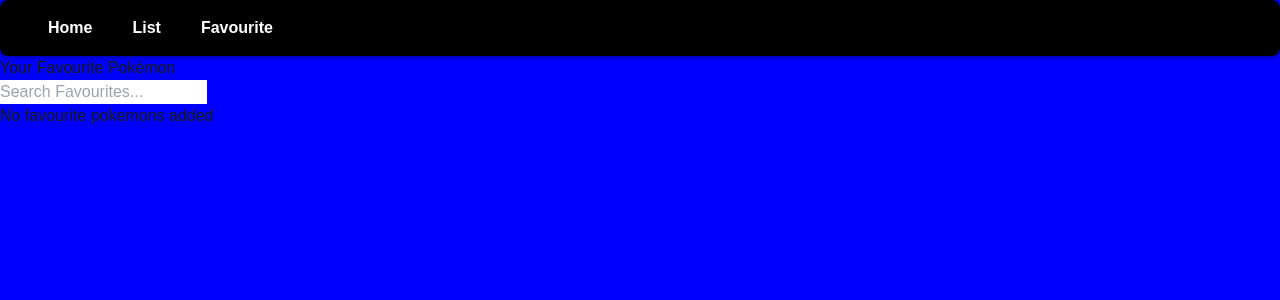
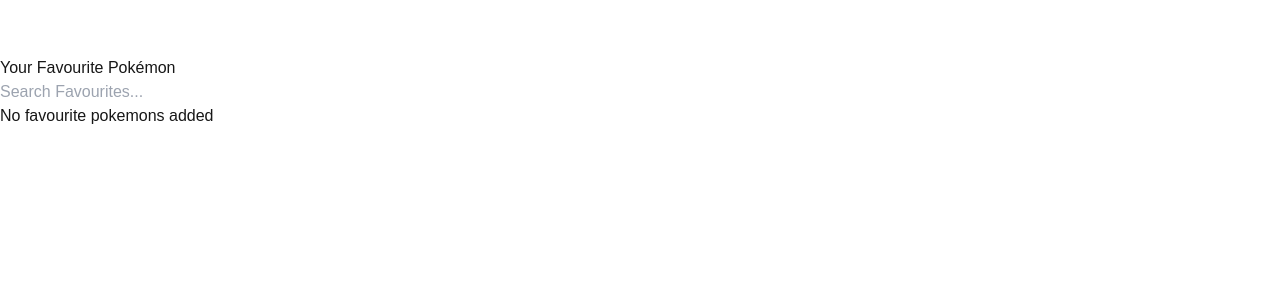
Before and after one commit to NTIG-Helsingborg/TE4_24-25_PokemonWeb, a Next.js app: page /fav in a window 1280 px wide. Shown: the top 300 px of the page. Built offline with nearby package versions, Linux system fonts and the light colour scheme.

Commit message:
boxes fix

```diff
--- a/src/app/globals.css
+++ b/src/app/globals.css
@@ -18,7 +18,7 @@
   color: var(--foreground);
   background: var(--background);
   font-family: Arial, Helvetica, sans-serif;
-  background-color: blue;
+
 }
 
 @layer utilities {
@@ -27,6 +27,8 @@
   }
 }
 
+
+/* Style for the navbar */
 nav ul li a {
   text-decoration: none;
   color: #fff;
@@ -38,7 +40,7 @@
 nav ul li a:hover {
   color: #ff6347; /* Light Coral Color */
   transform: scale(1.05); /* Scale effect */
-  background-color: #555; /* Slight background change */
+  background-color: #f5ab20; /* Slight background change */
 }
 
 
@@ -64,7 +66,7 @@
 }
 
 .pokemon {
-  background-color: #f8f9fa; /* Light background for the boxes */
+  background-color: #ededed; /* Light background for the boxes */
   border: 1px solid #e0e0e0; /* Light border for subtle separation */
   border-radius: 10px; /* Rounded corners */
   padding: 1rem; /* Padding inside the boxes */
--- a/src/app/layout.jsx
+++ b/src/app/layout.jsx
@@ -52,9 +52,8 @@
   justifyContent: "space-between",
   alignItems: "center",
   padding: "1rem 2rem",
-  backgroundColor: "#000", // Slightly lighter for a softer feel
+  backgroundColor: "transparent", // Slightly lighter for a softer feel
   color: "#fff",
-  boxShadow: "0 2px 5px rgba(0, 0, 0, 0.3)",
   borderRadius: "8px", // Adds rounded corners for a smoother look
 };
 
```
